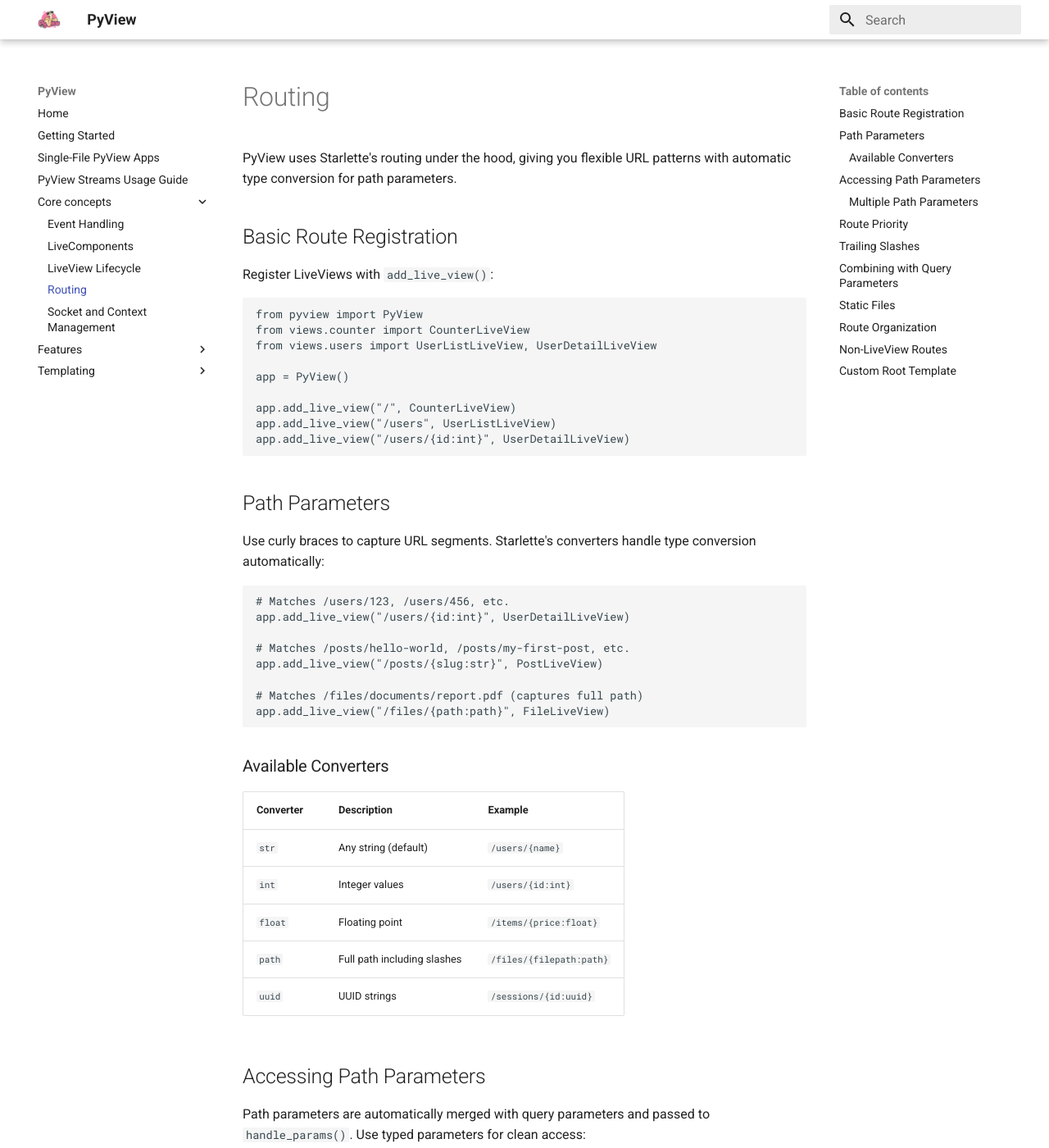
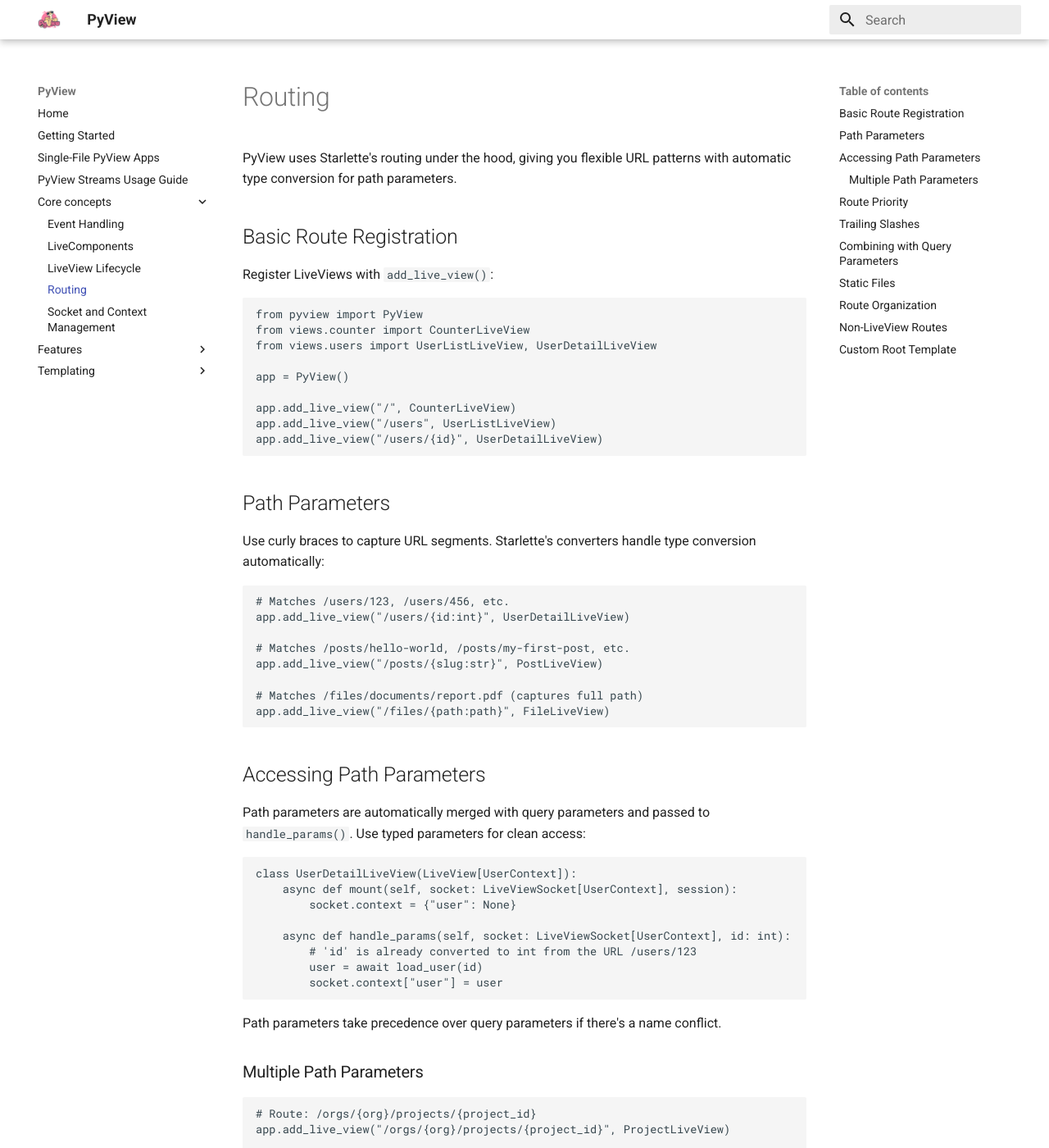
Before and after one commit to ogrodnek/pyview, an MkDocs documentation site: the page built from docs/core-concepts/routing.md, in a window 1280 px wide and 1400 px high. Shown: the whole window at 82% size. Built offline with MkDocs 1.6.1 and Material for MkDocs 9.7.7, drawn with Linux system fonts in a browser that asks for light colours; some of the changed text lies outside the part shown.

Commit message:
some updates

````diff
--- a/docs/core-concepts/routing.md
+++ b/docs/core-concepts/routing.md
@@ -15,7 +15,7 @@
 
 app.add_live_view("/", CounterLiveView)
 app.add_live_view("/users", UserListLiveView)
-app.add_live_view("/users/{id:int}", UserDetailLiveView)
+app.add_live_view("/users/{id}", UserDetailLiveView)
 ```
 
 ## Path Parameters
@@ -32,16 +32,6 @@
 # Matches /files/documents/report.pdf (captures full path)
 app.add_live_view("/files/{path:path}", FileLiveView)
 ```
-
-### Available Converters
-
-| Converter | Description | Example |
-|-----------|-------------|---------|
-| `str` | Any string (default) | `/users/{name}` |
-| `int` | Integer values | `/users/{id:int}` |
-| `float` | Floating point | `/items/{price:float}` |
-| `path` | Full path including slashes | `/files/{filepath:path}` |
-| `uuid` | UUID strings | `/sessions/{id:uuid}` |
 
 ## Accessing Path Parameters
 
@@ -63,12 +53,11 @@
 ### Multiple Path Parameters
 
 ```python
-# Route: /orgs/{org}/projects/{project_id:int}
-app.add_live_view("/orgs/{org}/projects/{project_id:int}", ProjectLiveView)
+# Route: /orgs/{org}/projects/{project_id}
+app.add_live_view("/orgs/{org}/projects/{project_id}", ProjectLiveView)
 
 class ProjectLiveView(LiveView[ProjectContext]):
     async def handle_params(self, socket, org: str, project_id: int):
-        # org = "acme", project_id = 42 for /orgs/acme/projects/42
         project = await load_project(org, project_id)
         socket.context["project"] = project
 ```
@@ -79,7 +68,7 @@
 
 ```python
 app.add_live_view("/users/new", NewUserLiveView)      # Static - matched first
-app.add_live_view("/users/{id:int}", UserDetailLiveView)  # Parameterized
+app.add_live_view("/users/{id}", UserDetailLiveView)  # Parameterized
 ```
 
 A request to `/users/new` goes to `NewUserLiveView`, while `/users/123` goes to `UserDetailLiveView`.
````
Also changed, not shown: docs/features/authentication.md (+2 -2 lines), docs/getting-started.md (+1 -10 lines), docs/index.md (+1 -5 lines), 1 other file.
